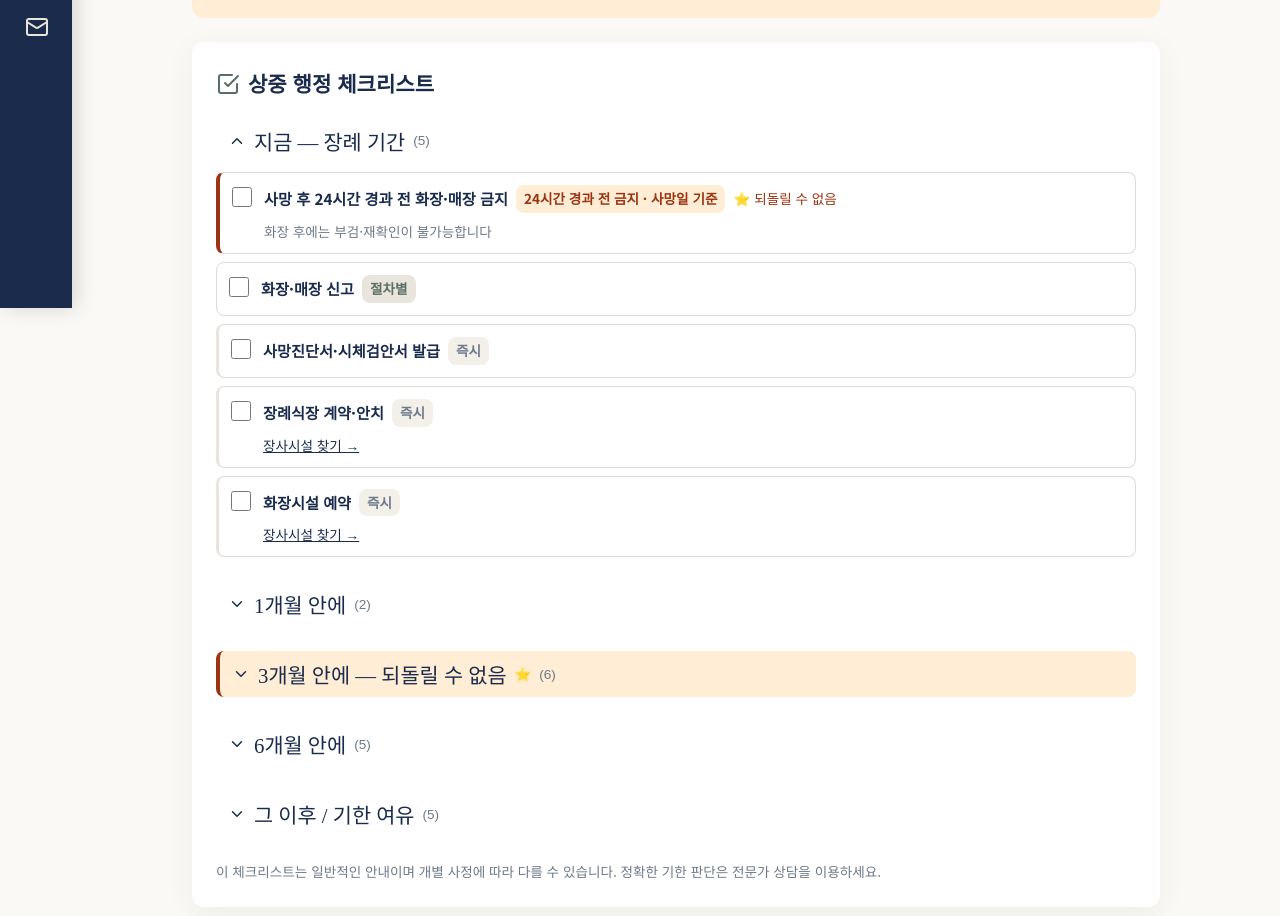
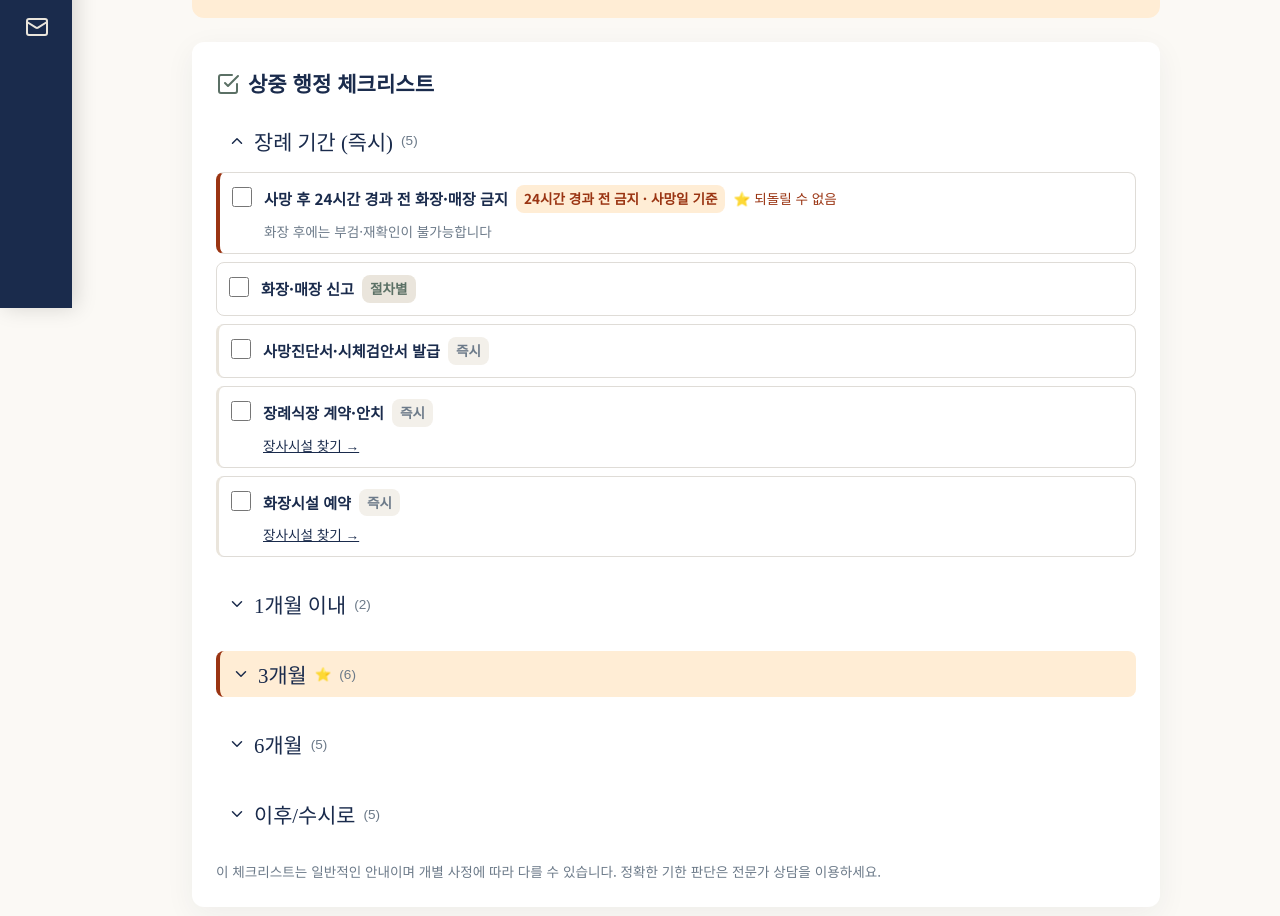
Before and after one commit to Hyunews/Eobom, a React (Vite) app in the folder eobom/frontend/: page /care-guide in a window 1280 px wide. Shown: the part 492-1408 px from the top of the page. Built offline with nearby package versions, Linux system fonts and the light colour scheme; no server answers; the HTML template or start-up script is replaced by a standard one; a web font is replaced by a local one.

Commit message:
디자인점검 및 gemini판정

```diff
--- a/eobom/frontend/src/components/Sidebar.tsx
+++ b/eobom/frontend/src/components/Sidebar.tsx
@@ -148,7 +148,7 @@ export const Sidebar: React.FC<SidebarProps> = ({ activeTab, setActiveTab, navMo
                       className="sidebar-label"
                       style={{
                         fontSize: '0.98rem',
-                        fontWeight: isActive ? 800 : 600,
+                        fontWeight: isActive ? 'var(--fw-bold)' : 600,
                         color: isComingSoon ? '#94A3B8' : isActive ? '#FFFFFF' : '#F8FAFC'
                       }}
                     >
@@ -209,7 +209,7 @@ export const Sidebar: React.FC<SidebarProps> = ({ activeTab, setActiveTab, navMo
                     className="sidebar-label"
                     style={{
                       fontSize: '0.98rem',
-                      fontWeight: isActive ? 800 : 600,
+                      fontWeight: isActive ? 'var(--fw-bold)' : 600,
                       color: isActive ? '#FFFFFF' : '#F8FAFC'
                     }}
                   >
@@ -282,7 +282,7 @@ export const Sidebar: React.FC<SidebarProps> = ({ activeTab, setActiveTab, navMo
                 <span style={{ flexShrink: 0, display: 'flex', alignItems: 'center', justifyContent: 'center', width: '26px' }}>
                   <IconComp size={22} color={isComingSoon ? 'var(--text-muted)' : isActive ? '#FFFFFF' : 'var(--secondary-dark)'} />
                 </span>
-                <span style={{ fontSize: '0.95rem', fontWeight: isActive ? 800 : 600 }}>{item.label}</span>
+                <span style={{ fontSize: '0.95rem', fontWeight: isActive ? 'var(--fw-bold)' : 600 }}>{item.label}</span>
               </span>
               {item.status !== 'active' && <Badge status={item.status === 'preview' ? 'preview' : 'comingSoon'} />}
             </button>
--- a/eobom/frontend/src/index.css
+++ b/eobom/frontend/src/index.css
@@ -1439,6 +1439,10 @@ body {
   min-width: 0; /* grid 자식이 텍스트 폭 때문에 트랙을 넘어서는 것을 막는다(가로 스크롤 방지) */
 }
 
+/* 2026-09-08 — 우측 아코디언 헤더(.ending-note-accordion-header, 1.05rem·700·primary)와
+   같은 문구를 가리키는데 이쪽은 0.85rem·기본굵기·text-main이라 밸런스가 안 맞아 보였다
+   (사용자 지적). 크기는 사이드바 역할에 맞게 작게 유지하되(caption 그대로), 굵기·색을
+   fw-medium+primary-color로 올려 "같은 항목을 가리킨다"는 느낌을 준다. */
 .ending-note-toc-link {
   display: flex;
   align-items: center;
@@ -1448,8 +1452,9 @@ body {
   border: none;
   padding: 0.4rem 0.3rem;
   border-radius: var(--r-sm);
-  font-size: 0.85rem;
-  color: var(--text-main);
+  font-size: var(--fs-caption);
+  font-weight: var(--fw-medium);
+  color: var(--primary-color);
   text-align: left;
   cursor: pointer;
 }
--- a/eobom/frontend/src/pages/CareGuidePage.tsx
+++ b/eobom/frontend/src/pages/CareGuidePage.tsx
@@ -37,11 +37,11 @@ interface TimeSection {
   ids: number[];
 }
 const TIME_SECTIONS: TimeSection[] = [
-  { key: 'funeral', label: '지금 — 장례 기간', ids: [2, 5, 1, 3, 4] },
-  { key: 'month1', label: '1개월 안에', ids: [6, 8] },
-  { key: 'month3', label: '3개월 안에 — 되돌릴 수 없음', ids: [7, 9, 10, 11, 12, 23] },
-  { key: 'month6', label: '6개월 안에', ids: [13, 14, 15, 16, 17] },
-  { key: 'later', label: '그 이후 / 기한 여유', ids: [20, 21, 22, 18, 19] },
+  { key: 'funeral', label: '장례 기간 (즉시)', ids: [2, 5, 1, 3, 4] },
+  { key: 'month1', label: '1개월 이내', ids: [6, 8] },
+  { key: 'month3', label: '3개월', ids: [7, 9, 10, 11, 12, 23] },
+  { key: 'month6', label: '6개월', ids: [13, 14, 15, 16, 17] },
+  { key: 'later', label: '이후/수시로', ids: [20, 21, 22, 18, 19] },
 ];
 
 // 07-04 §5.1 — 항목 단위 강조는 여전히 severity 기준이라(구간과는 독립 축) 매핑은 남긴다.
--- a/eobom/frontend/src/pages/EndingNotePage.tsx
+++ b/eobom/frontend/src/pages/EndingNotePage.tsx
@@ -734,7 +734,11 @@ export const EndingNotePage: React.FC<EndingNotePageProps> = ({ currentUser, onO
         <div className="ending-note-layout">
           {/* A3 — 데스크톱 좌측 섹션 목차 고정. 모바일은 CSS로 숨긴다(index.css). */}
           <aside className="ending-note-toc">
-            <div style={{ fontWeight: 700, color: 'var(--primary-color)', marginBottom: '0.75rem', fontSize: '0.9rem' }}>목차</div>
+            {/* 2026-09-08 — 목차 라벨은 실제 제목(우측 아코디언 헤더, 1.05rem·700·primary)과
+                경쟁하지 않도록 캡션 취급으로 낮추고(§6.3 #2, 한 덩어리에 볼드 하나), 대신
+                CareGuidePage `.care-guide-category`와 같은 처리(대문자+자간)로 "이건 라벨"임을
+                또렷하게 한다 — 목차 링크 쪽을 올리는 만큼 라벨이 items보다 작아 보이던 걸 상쇄. */}
+            <div style={{ fontWeight: 'var(--fw-medium)', color: 'var(--text-muted)', marginBottom: '0.75rem', fontSize: 'var(--fs-caption)', textTransform: 'uppercase', letterSpacing: '0.04em' }}>목차</div>
             <nav style={{ display: 'flex', flexDirection: 'column', gap: '0.25rem' }}>
               {SECTIONS.map((s) => (
                 <button key={s.code} type="button" onClick={() => openSectionFromToc(s.code)} className="ending-note-toc-link">
```
Also changed, not shown: 3 other files (tests, documents, lock files or other folders). Lines whose indentation alone changed are shown as unchanged.
